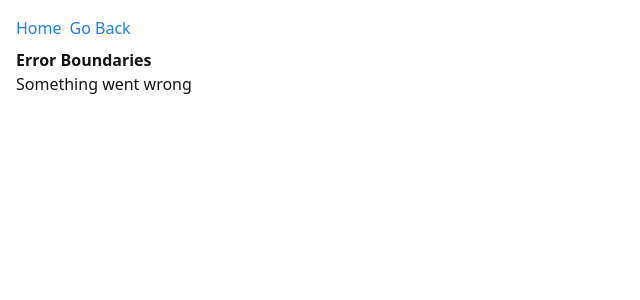
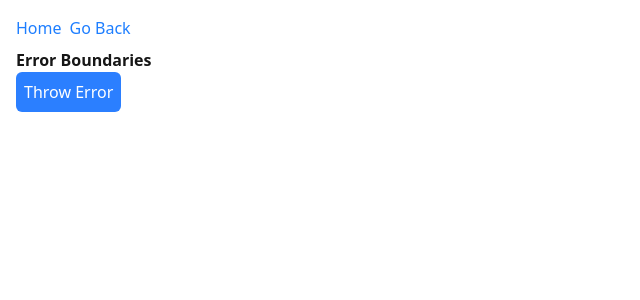
Before and after one commit to emanuelefavero/react-typescript, a Next.js app: page /error-boundaries in a window 1280 px wide. Shown: the top 300 px of the page, without its empty margins (0-640 px from the left). Built offline with nearby package versions, Linux system fonts and the light colour scheme.

Commit message:
feat: throw error only after button click

```diff
--- a/src/app/error-boundaries/BuggyComponent.tsx
+++ b/src/app/error-boundaries/BuggyComponent.tsx
@@ -1,4 +1,22 @@
+import Button from '@/components/shared/Button'
+import { useState } from 'react'
+
 export default function Component() {
-  throw new Error('Intentional render error')
-  return <div>This should never render</div>
+  const [throwError, setThrowError] = useState(false)
+
+  if (throwError) {
+    throw new Error('Error from BuggyComponent')
+  }
+
+  return (
+    <>
+      <Button
+        onClick={() => {
+          setThrowError(true)
+        }}
+      >
+        Throw Error
+      </Button>
+    </>
+  )
 }
```
